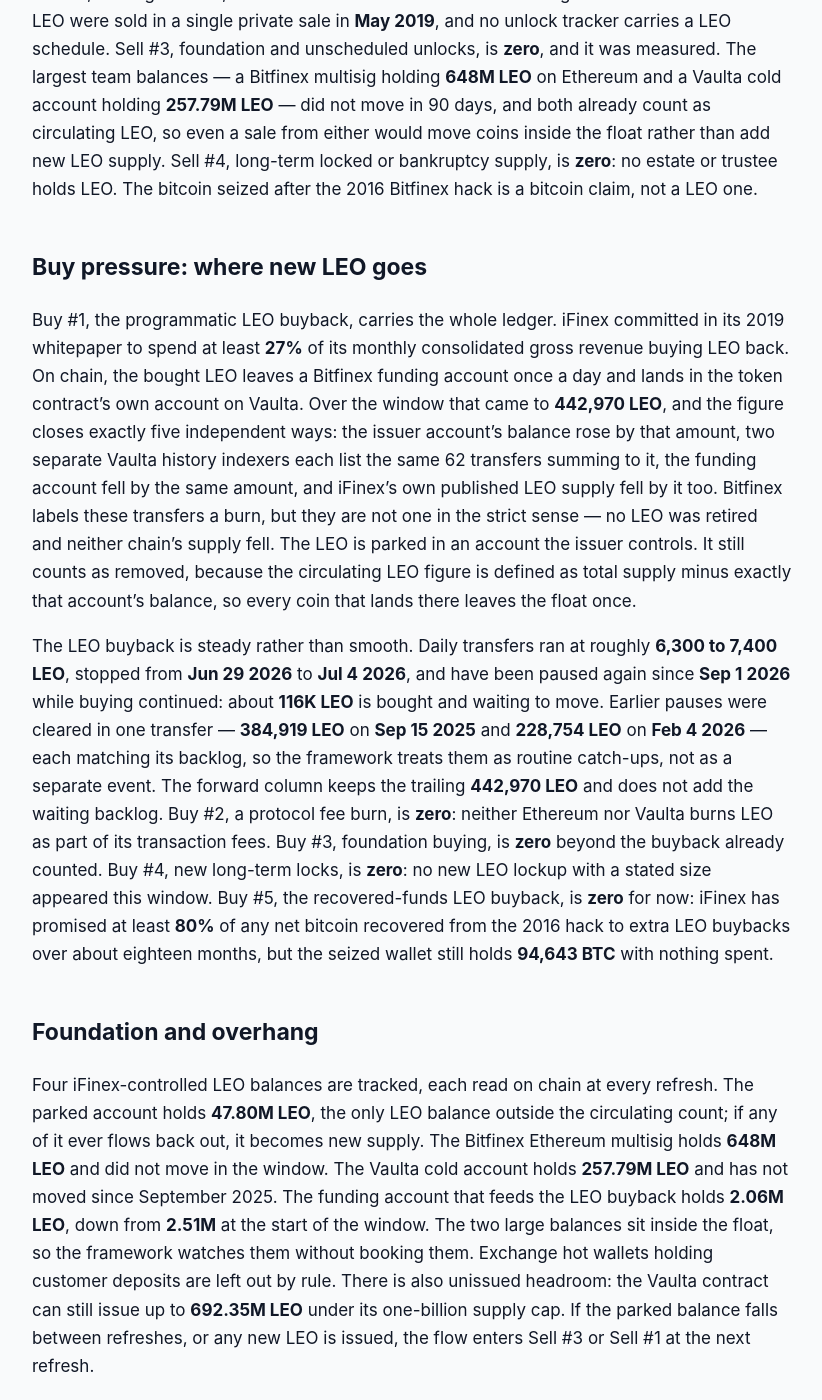
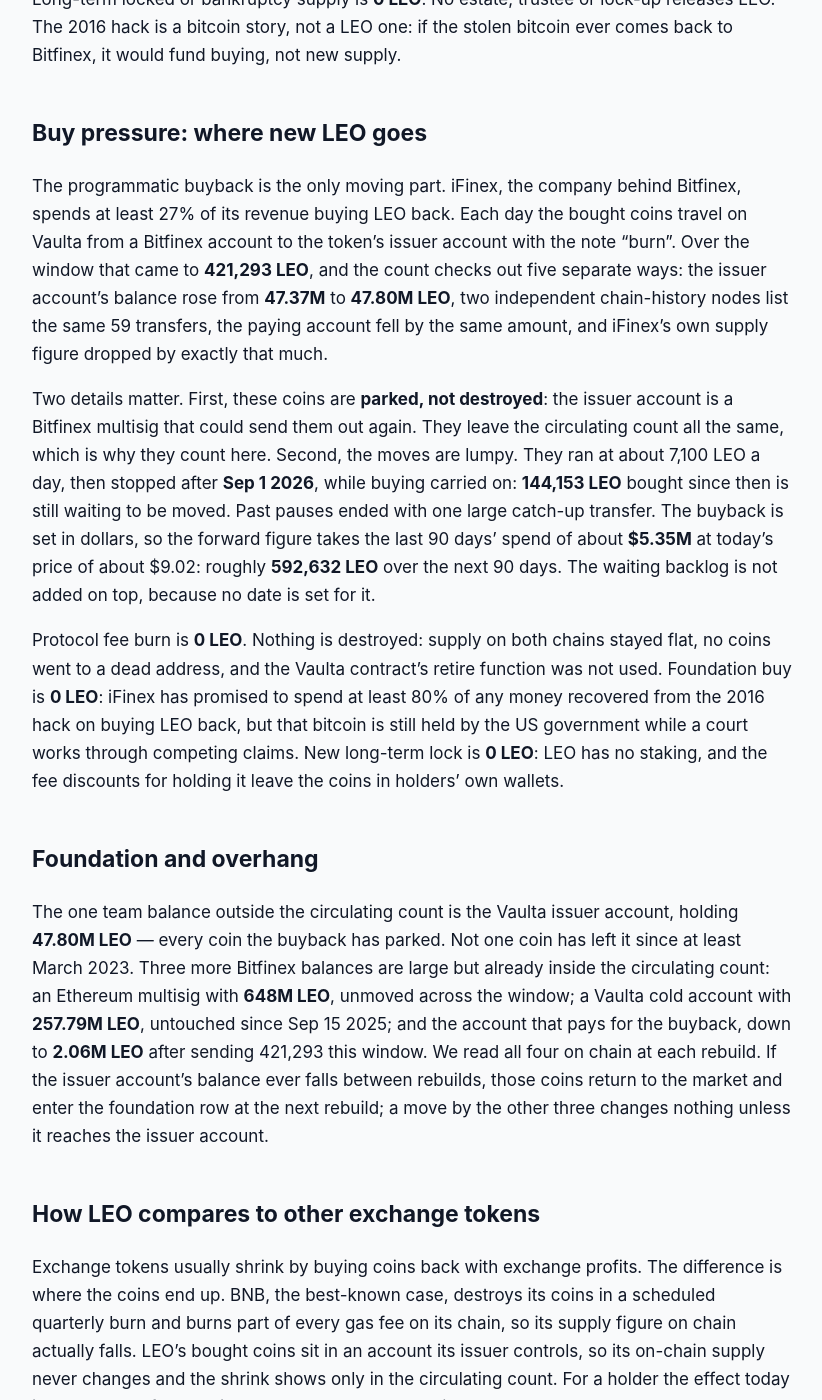
Before and after one commit to jeevansongmy-spec/mrnasdog-articles, a Jekyll site: the page built from crypto/leo-pressure-framework.md, in a window 1280 px wide and 1400 px high, scrolled down 1244 px. Shown: the whole window, without its empty margins (228-1050 px from the left). Built offline with Jekyll 4.4.1, drawn with Linux system fonts in a browser that asks for light colours; some of the changed text lies outside the part shown.

Commit message:
publish: crypto/leo-pressure-framework

```diff
--- a/crypto/leo-pressure-framework.md
+++ b/crypto/leo-pressure-framework.md
@@ -1,6 +1,6 @@
 ---
-title: "LEO Inflation Analysis · September 2026 · Mixed flows, supply roughly steady"
-description: "A MrNasdog Pressure Framework read of UNUS SED LEO: nothing minted, no vesting, and a buyback that parked 442,970 LEO in the issuer's own account. −0.05% net over 90 days."
+title: "LEO Inflation Analysis · September 2026 · Mixed flows · supply roughly steady"
+description: "LEO supply is roughly steady: no new coins, and the iFinex buyback parked 421,293 LEO in 90 days, −0.05% net, with about −0.06% expected over the next 90 days."
 canonical_url: "https://mrnasdog.com/research/leo/inflation"
 tags: ["crypto", "leo", "bitfinex", "exchange-token"]
 published: true
@@ -8,42 +8,48 @@ published: true
 
 > Originally published at **[mrnasdog.com/research/leo/inflation](https://mrnasdog.com/research/leo/inflation)** by MrNasdog.
 
-# LEO Inflation Analysis · September 2026 · Mixed flows, supply roughly steady
+# LEO Inflation Analysis · September 2026 · Mixed flows · supply roughly steady
 
-UNUS SED LEO, the exchange token of Bitfinex and its parent company iFinex, mints nothing and never had a vesting calendar: no new LEO appeared on Ethereum or on Vaulta in the last 90 days. Its one supply flow is a revenue-funded LEO buyback that moved **442,970 LEO** into the token's own issuer account, where it sits outside the circulating count — parked, not destroyed. That is **0.44M LEO** removed against **zero** added, so the MrNasdog Pressure Framework reads LEO at **−0.05% net** over the last 90 days against a supply-monitor reading of **−0.12%** — a gap of **0.07 percentage points**, which is agreement, not conflict. LEO supply is roughly steady and edging down, with both mint paths still switched on.
+UNUS SED LEO is roughly steady, with a slow lean toward less supply. Over the last 90 days **0 LEO** entered the market and the iFinex buyback took **421,293 LEO** out of the circulating count, a net change of **−0.05%**; at today's price the next 90 days take out about **592,632 LEO**, or **−0.06%**. The coins are parked in the token's own issuer account, not destroyed, and the one thing that could shrink LEO fast — a buyback funded by bitcoin recovered from the 2016 Bitfinex hack — still has no date.
 
 ## The verdict, in one paragraph
 
-For the 90-day window ending **Sep 25 2026**, the Pressure Framework reads **LEO at −0.05% net**: nothing on the sell side adds a single LEO, while the LEO buyback took **442,970 LEO** out of the circulating float of **919.86M LEO**. The independent supply monitor reads the realised 90-day change at **−0.12%**. The gap is **0.07 percentage points**, far inside the framework's half-point tolerance, so LEO ships with **no data-conflict flag**. The forward column also reads **−0.05%**, because the buyback runs every day and the framework carries its trailing pace forward. The label for LEO is **slowly shrinking by reversible buyback**: a corporate token with zero issuance whose float falls a little each day, not through destruction but through coins set aside in an account the issuer still controls.
+The framework reads LEO's net supply change at **−0.05%** over the last 90 days and **−0.06%** over the next 90. The inflation monitor reads **+0.02%** for the same stretch, a gap of **0.07 percentage points** — well inside the 0.5-point tolerance, so no ⚠ monitor gap chip is shown. The monitor's tiny rise is noise around a supply line that only ever steps down. In one line: LEO is a **zero-issuance exchange token with a slow, revenue-funded buyback** — nothing new is ever added, and a little is removed most days.
 
 ## Sell pressure: where new LEO comes from
 
-In this window, nowhere. Sell #1, protocol inflation, is **zero**. LEO lives on two chains — **660M LEO** as an ERC-20 token on Ethereum and **307.65M LEO** on Vaulta, the chain formerly called EOS — and neither leg grew. The Ethereum supply read exactly **660M** at both ends of the window, and that figure is held in the contract's own storage rather than compiled in, so the flat reading is a real measurement. The Vaulta supply did not change either, and neither history index of the contract shows an issue action in the window. What keeps this a checked zero rather than a permanent one is that the mint switch still exists on both chains: an Ethereum controller contract can create LEO, and a two-of-three Bitfinex multisig can issue up to **692.35M LEO** more on Vaulta. The framework tested that directly rather than trusting documents — a simulated mint call from the controller succeeds, while the same call from anyone else fails.
+Protocol inflation is **0 LEO**. LEO has no miners, no validators and no emission schedule. Its supply lives on two chains, and both read exactly the same at the start and the end of the window: **660M LEO** on the Ethereum token and **307.65M LEO** on the Vaulta token (the chain formerly called EOS). That does not mean new LEO can never appear. The Ethereum contract can still create tokens through its controller, and the Vaulta contract can still issue up to **692.35M LEO** more under its one-billion cap, signed by a 2-of-3 Bitfinex multisig. Neither was used, and nothing in the record suggests they will be, but the doors exist.
 
-Sell #2, vesting unlocks, is **zero** because there was never a vesting calendar: all one billion LEO were sold in a single private sale in **May 2019**, and no unlock tracker carries a LEO schedule. Sell #3, foundation and unscheduled unlocks, is **zero**, and it was measured. The largest team balances — a Bitfinex multisig holding **648M LEO** on Ethereum and a Vaulta cold account holding **257.79M LEO** — did not move in 90 days, and both already count as circulating LEO, so even a sale from either would move coins inside the float rather than add new LEO supply. Sell #4, long-term locked or bankruptcy supply, is **zero**: no estate or trustee holds LEO. The bitcoin seized after the 2016 Bitfinex hack is a bitcoin claim, not a LEO one.
+Vesting unlocks are **0 LEO**. iFinex sold the whole supply in a private sale in May 2019 to cover the money it lost when a payment processor's funds were seized. There was no team allocation and no investor cliff, so there is nothing left to unlock, and no unlock tracker follows LEO at all.
+
+Foundation and unscheduled unlocks are **0 LEO**. Bitfinex controls very large LEO balances, but only one of them sits outside the circulating count, and that one has never sold: the issuer account covered below. The rest are already counted as circulating, so even if they moved they would add nothing new.
+
+Long-term locked or bankruptcy supply is **0 LEO**. No estate, trustee or lock-up releases LEO. The 2016 hack is a bitcoin story, not a LEO one: if the stolen bitcoin ever comes back to Bitfinex, it would fund buying, not new supply.
 
 ## Buy pressure: where new LEO goes
 
-Buy #1, the programmatic LEO buyback, carries the whole ledger. iFinex committed in its 2019 whitepaper to spend at least **27%** of its monthly consolidated gross revenue buying LEO back. On chain, the bought LEO leaves a Bitfinex funding account once a day and lands in the token contract's own account on Vaulta. Over the window that came to **442,970 LEO**, and the figure closes exactly five independent ways: the issuer account's balance rose by that amount, two separate Vaulta history indexers each list the same 62 transfers summing to it, the funding account fell by the same amount, and iFinex's own published LEO supply fell by it too. Bitfinex labels these transfers a burn, but they are not one in the strict sense — no LEO was retired and neither chain's supply fell. The LEO is parked in an account the issuer controls. It still counts as removed, because the circulating LEO figure is defined as total supply minus exactly that account's balance, so every coin that lands there leaves the float once.
+The programmatic buyback is the only moving part. iFinex, the company behind Bitfinex, spends at least 27% of its revenue buying LEO back. Each day the bought coins travel on Vaulta from a Bitfinex account to the token's issuer account with the note "burn". Over the window that came to **421,293 LEO**, and the count checks out five separate ways: the issuer account's balance rose from **47.37M** to **47.80M LEO**, two independent chain-history nodes list the same 59 transfers, the paying account fell by the same amount, and iFinex's own supply figure dropped by exactly that much.
 
-The LEO buyback is steady rather than smooth. Daily transfers ran at roughly **6,300 to 7,400 LEO**, stopped from **Jun 29 2026** to **Jul 4 2026**, and have been paused again since **Sep 1 2026** while buying continued: about **116K LEO** is bought and waiting to move. Earlier pauses were cleared in one transfer — **384,919 LEO** on **Sep 15 2025** and **228,754 LEO** on **Feb 4 2026** — each matching its backlog, so the framework treats them as routine catch-ups, not as a separate event. The forward column keeps the trailing **442,970 LEO** and does not add the waiting backlog. Buy #2, a protocol fee burn, is **zero**: neither Ethereum nor Vaulta burns LEO as part of its transaction fees. Buy #3, foundation buying, is **zero** beyond the buyback already counted. Buy #4, new long-term locks, is **zero**: no new LEO lockup with a stated size appeared this window. Buy #5, the recovered-funds LEO buyback, is **zero** for now: iFinex has promised at least **80%** of any net bitcoin recovered from the 2016 hack to extra LEO buybacks over about eighteen months, but the seized wallet still holds **94,643 BTC** with nothing spent.
+Two details matter. First, these coins are **parked, not destroyed**: the issuer account is a Bitfinex multisig that could send them out again. They leave the circulating count all the same, which is why they count here. Second, the moves are lumpy. They ran at about 7,100 LEO a day, then stopped after **Sep 1 2026**, while buying carried on: **144,153 LEO** bought since then is still waiting to be moved. Past pauses ended with one large catch-up transfer. The buyback is set in dollars, so the forward figure takes the last 90 days' spend of about **$5.35M** at today's price of about $9.02: roughly **592,632 LEO** over the next 90 days. The waiting backlog is not added on top, because no date is set for it.
+
+Protocol fee burn is **0 LEO**. Nothing is destroyed: supply on both chains stayed flat, no coins went to a dead address, and the Vaulta contract's retire function was not used. Foundation buy is **0 LEO**: iFinex has promised to spend at least 80% of any money recovered from the 2016 hack on buying LEO back, but that bitcoin is still held by the US government while a court works through competing claims. New long-term lock is **0 LEO**: LEO has no staking, and the fee discounts for holding it leave the coins in holders' own wallets.
 
 ## Foundation and overhang
 
-Four iFinex-controlled LEO balances are tracked, each read on chain at every refresh. The parked account holds **47.80M LEO**, the only LEO balance outside the circulating count; if any of it ever flows back out, it becomes new supply. The Bitfinex Ethereum multisig holds **648M LEO** and did not move in the window. The Vaulta cold account holds **257.79M LEO** and has not moved since September 2025. The funding account that feeds the LEO buyback holds **2.06M LEO**, down from **2.51M** at the start of the window. The two large balances sit inside the float, so the framework watches them without booking them. Exchange hot wallets holding customer deposits are left out by rule. There is also unissued headroom: the Vaulta contract can still issue up to **692.35M LEO** under its one-billion supply cap. If the parked balance falls between refreshes, or any new LEO is issued, the flow enters Sell #3 or Sell #1 at the next refresh.
+The one team balance outside the circulating count is the Vaulta issuer account, holding **47.80M LEO** — every coin the buyback has parked. Not one coin has left it since at least March 2023. Three more Bitfinex balances are large but already inside the circulating count: an Ethereum multisig with **648M LEO**, unmoved across the window; a Vaulta cold account with **257.79M LEO**, untouched since Sep 15 2025; and the account that pays for the buyback, down to **2.06M LEO** after sending 421,293 this window. We read all four on chain at each rebuild. If the issuer account's balance ever falls between rebuilds, those coins return to the market and enter the foundation row at the next rebuild; a move by the other three changes nothing unless it reaches the issuer account.
 
 ## How LEO compares to other exchange tokens
 
-LEO belongs to the group of exchange tokens whose supply is managed by the company behind the exchange rather than by a chain's rules. The clearest contrast is with an exchange token that is also a chain's gas coin and destroys supply for real: there, a quarterly event or a gas-fee burn sends coins to an address nobody controls, and published supply falls for good. LEO's buyback removes coins from the float every day, but it parks them in an account the issuer can still move, so the reduction is real for the float and reversible in principle. LEO also kept its mint switches, so its supply is neither fixed nor guaranteed to fall.
+Exchange tokens usually shrink by buying coins back with exchange profits. The difference is where the coins end up. BNB, the best-known case, destroys its coins in a scheduled quarterly burn and burns part of every gas fee on its chain, so its supply figure on chain actually falls. LEO's bought coins sit in an account its issuer controls, so its on-chain supply never changes and the shrink shows only in the circulating count. For a holder the effect today is the same — fewer coins trade — but a parked coin can come back, and a destroyed one cannot.
 
-Against general-purpose chains that pay validators with fresh coins, LEO has the opposite shape: no issuance at all, and a small, steady float reduction funded by company revenue. The trade-off is scale and dependence. At **0.05%** a quarter the LEO buyback moves the float slowly, and its size follows iFinex revenue rather than any protocol rule, so a weaker quarter for the exchange means a smaller buyback. The one thing that could change that scale is the recovered 2016 bitcoin, which would fund a far larger LEO buyback if it is ever released.
+LEO also differs in size and pace. Its buyback is tied to iFinex revenue rather than a set rule based on price or blocks, and at about $5.35M a quarter it removes only around **0.05%** of supply every 90 days. Unlike most exchange tokens, LEO also carries a large, unusual option: a court decision returning the hack bitcoin could fund buying worth many years of the normal programme. That is a buyer waiting on a judge, not a schedule — so we leave it at zero until a date exists.
 
 ## What to watch in the next 90 days
 
-First, the paused transfers: LEO moves into the parked account stopped on **Sep 1 2026** with about **116K LEO** waiting, and a catch-up transfer would confirm the pattern of earlier pauses. Second, the 2016 hack bitcoin: the **94,643 BTC** still sits unspent in the seized wallet, and any transfer to Bitfinex would start the promised recovered-funds LEO buyback and could change the forward reading by far more than the routine buyback does. Third, the parked account at **47.80M LEO**: an outflow would open a sell row that has been zero all window. Fourth, the funding account at **2.06M LEO**, which at the current pace covers a little over a year of transfers — how iFinex refills it will show whether bought LEO keeps flowing through the same path.
+First, the paused moves: if the **144,153 LEO** backlog lands in the issuer account in one catch-up, the next 90 days take out more than the forward figure. Second, the court process over the **94,643 BTC** seized after the 2016 hack — any ruling that returns it to Bitfinex would start the recovery buyback. Third, the buyback's paying account is down to **2.06M LEO**; how it is refilled, and from which wallet, is worth watching. Fourth, any outflow from the issuer account's **47.80M LEO** would turn parked coins back into supply. No dated supply event is scheduled between Sep 29 2026 and Dec 28 2026.
 
 ## Summary
 
-The MrNasdog Pressure Framework reads LEO at **−0.05% net** over the trailing 90 days and **−0.05%** over the next 90, on a sell side that is zero across all four canonical rows. The mechanism is a corporate token that mints nothing, paired with a once-a-day, revenue-funded LEO buyback that parked **442,970 LEO** in the issuer's own account in the window. The key risk is that the buyback is reversible and the mint switches are live on both chains, so the reading rests on iFinex's continued choices rather than on code that cannot change. The upside case is the unreleased 2016 hack bitcoin, which is promised to a much larger LEO buyback if it ever reaches Bitfinex.
+UNUS SED LEO adds no new coins: there is no emission, no vesting and no unlock, and supply on its Ethereum and Vaulta tokens did not change in 90 days. The iFinex buyback removed **421,293 LEO** from the circulating count, a net **−0.05%**, and about **592,632 LEO** (**−0.06%**) is expected next. The key risk is that those coins are parked in an issuer account rather than destroyed, and both token contracts can still create more. The big upside lever — a buyback funded by recovered hack bitcoin — waits on a court, with no date.
 
-*MrNasdog Pressure Framework analysis of LEO, Metric 1 — Inflation. Data + explanation only. Not financial advice. Updated Sep 25 2026.*
+*MrNasdog Pressure Framework analysis of LEO, Metric 1 — Inflation. Data + explanation only. Not financial advice. Checked Sep 29 2026.*
```
